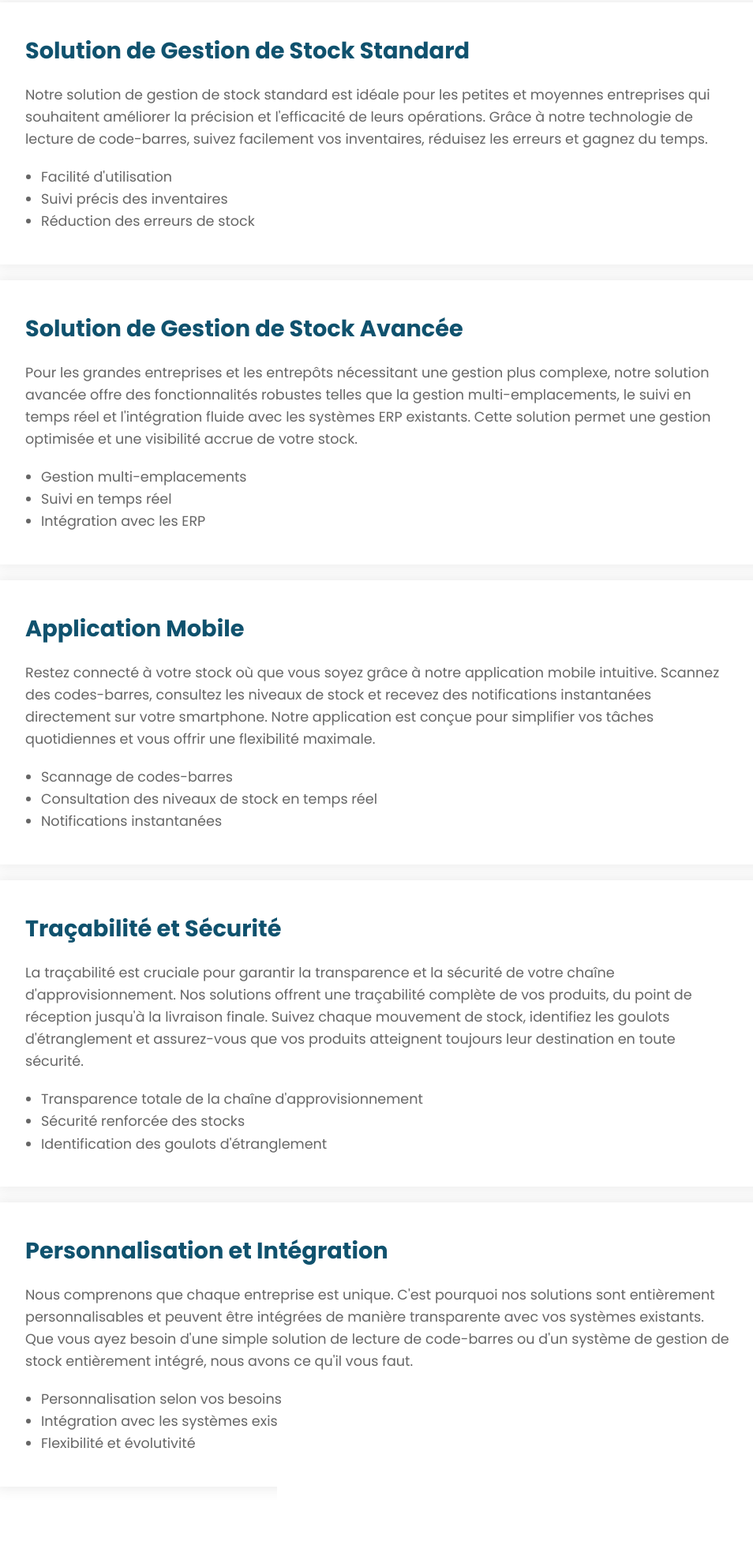
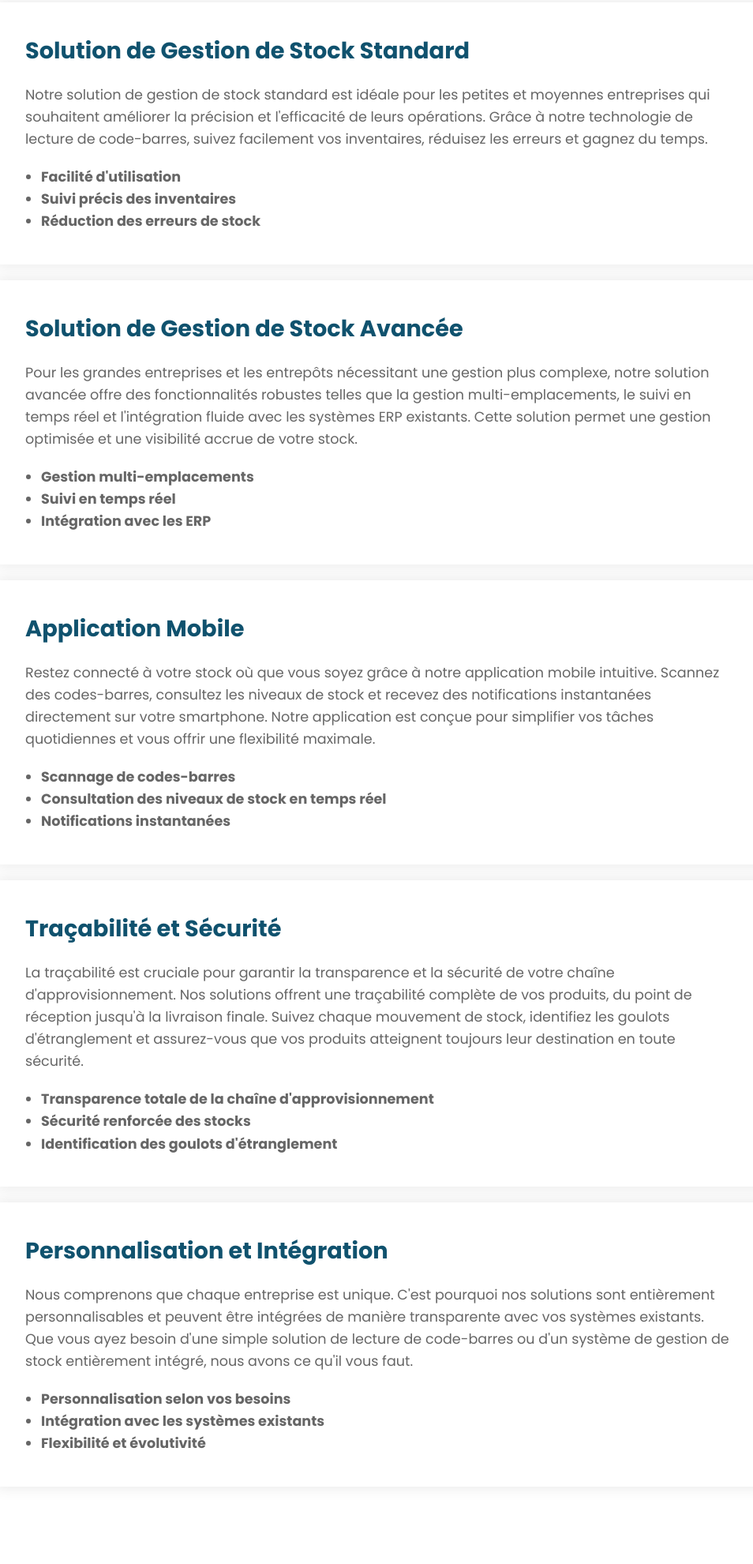
Before and after one commit to Mouhamad-A/site_scaneos, a plain HTML site: page Solution.html in a window 1280 px wide. Shown: the part 754-2735 px from the top of the page at 79% size, without its empty margins (158-1112 px from the left). Drawn offline with Linux system fonts and the light colour scheme.

Commit message:
commit 22

```diff
--- a/CSS/sections_Services/main.css
+++ b/CSS/sections_Services/main.css
@@ -21,6 +21,9 @@
     margin-bottom: 20px;
 }
 
+.services h1{
+    color:rgb(16,82,110);
+}
 .intro {
     padding-top: 60px;
     max-width: 800px;
--- a/Solution.html
+++ b/Solution.html
@@ -51,45 +51,45 @@
             <h3>Solution de Gestion de Stock Standard</h3>
             <p>Notre solution de gestion de stock standard est idéale pour les petites et moyennes entreprises qui souhaitent améliorer la précision et l'efficacité de leurs opérations. Grâce à notre technologie de lecture de code-barres, suivez facilement vos inventaires, réduisez les erreurs et gagnez du temps.</p>
             <ul>
-                <li>Facilité d'utilisation</li>
-                <li>Suivi précis des inventaires</li>
-                <li>Réduction des erreurs de stock</li>
+                <li><strong>Facilité d'utilisation</strong></li>
+                <li><strong>Suivi précis des inventaires</strong></li>
+                <li><strong>Réduction des erreurs de stock</strong></li>
             </ul>
         </section>
         <section class="solution">
             <h3>Solution de Gestion de Stock Avancée</h3>
             <p>Pour les grandes entreprises et les entrepôts nécessitant une gestion plus complexe, notre solution avancée offre des fonctionnalités robustes telles que la gestion multi-emplacements, le suivi en temps réel et l'intégration fluide avec les systèmes ERP existants. Cette solution permet une gestion optimisée et une visibilité accrue de votre stock.</p>
             <ul>
-                <li>Gestion multi-emplacements</li>
-                <li>Suivi en temps réel</li>
-                <li>Intégration avec les ERP</li>
+                <li><strong>Gestion multi-emplacements</strong></li>
+                <li><strong>Suivi en temps réel</strong></li>
+                <li><strong>Intégration avec les ERP</strong></li>
             </ul>
         </section>
         <section class="solution">
             <h3>Application Mobile</h3>
             <p>Restez connecté à votre stock où que vous soyez grâce à notre application mobile intuitive. Scannez des codes-barres, consultez les niveaux de stock et recevez des notifications instantanées directement sur votre smartphone. Notre application est conçue pour simplifier vos tâches quotidiennes et vous offrir une flexibilité maximale.</p>
             <ul>
-                <li>Scannage de codes-barres</li>
-                <li>Consultation des niveaux de stock en temps réel</li>
-                <li>Notifications instantanées</li>
+                <li><strong>Scannage de codes-barres</strong></li>
+                <li><strong>Consultation des niveaux de stock en temps réel</strong></li>
+                <li><strong>Notifications instantanées</strong></li>
             </ul>
         </section>
         <section class="solution">
             <h3>Traçabilité et Sécurité</h3>
             <p>La traçabilité est cruciale pour garantir la transparence et la sécurité de votre chaîne d'approvisionnement. Nos solutions offrent une traçabilité complète de vos produits, du point de réception jusqu'à la livraison finale. Suivez chaque mouvement de stock, identifiez les goulots d'étranglement et assurez-vous que vos produits atteignent toujours leur destination en toute sécurité.</p>
             <ul>
-                <li>Transparence totale de la chaîne d'approvisionnement</li>
-                <li>Sécurité renforcée des stocks</li>
-                <li>Identification des goulots d'étranglement</li>
+                <li><strong>Transparence totale de la chaîne d'approvisionnement</strong></li>
+                <li><strong>Sécurité renforcée des stocks</strong></li>
+                <li><strong>Identification des goulots d'étranglement</strong></li>
             </ul>
         </section>
         <section class="solution">
             <h3>Personnalisation et Intégration</h3>
             <p>Nous comprenons que chaque entreprise est unique. C'est pourquoi nos solutions sont entièrement personnalisables et peuvent être intégrées de manière transparente avec vos systèmes existants. Que vous ayez besoin d'une simple solution de lecture de code-barres ou d'un système de gestion de stock entièrement intégré, nous avons ce qu'il vous faut.</p>
             <ul>
-                <li>Personnalisation selon vos besoins</li>
-                <li>Intégration avec les systèmes existants</li>
-                <li>Flexibilité et évolutivité</li>
+                <li><strong>Personnalisation selon vos besoins</strong></li>
+                <li><strong>Intégration avec les systèmes existants</strong></li>
+                <li><strong>Flexibilité et évolutivité</strong></li>
             </ul>
         </section>
     </main>
```
Also changed, not shown: Conseil.html (+4 -4 lines), Matériel.html (+4 -4 lines), Services.html (+0 -1 lines).
